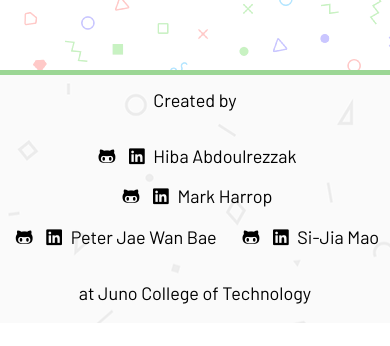
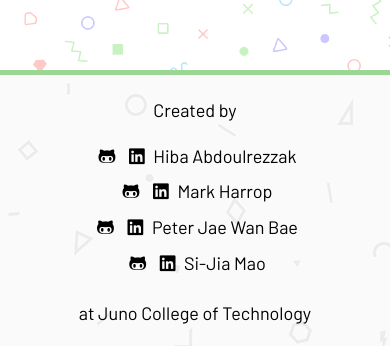
Before and after one commit to Quarantine-Pursuit/quarantineTrivia, a React (Create React App) app: page /savedGames in a window 390 px wide. Shown: the part 915-1261 px from the top of the page. Before the commit the page ends 1238 px from the top, so only its background shows below. Built offline with nearby package versions, Linux system fonts and the light colour scheme; no server answers; the database is empty; a web font is replaced by a local one.

Commit message:
made responsive footer smoother

```diff
--- a/src/App.css
+++ b/src/App.css
@@ -438,7 +438,7 @@ footer {
     border-top: 5px solid #9BD694;
     font-size: 0.9rem;
     margin-top: 80px;
-    padding: 10px 0 15px 0;
+    padding: 20px;
 }
 
 .teamAwesome {
@@ -454,7 +454,6 @@ footer {
 /* ------------------------- */
 /*    Responsive Styling     */
 /* ------------------------- */
-
 
 @media (max-width: 1000px) {
     .categories,
@@ -472,6 +471,18 @@ footer {
     }
 }
 
+@media (max-width: 880px) {
+    .teamAwesome {
+        flex-wrap: wrap;
+        justify-content: center;
+        padding: 0 100px;
+    }
+
+    .teamAwesome li {
+        margin: 0 30px;
+        padding: 5px 0;
+    }
+}
 
 @media (max-width: 800px) {
     .triviaContainer {
@@ -496,6 +507,12 @@ footer {
     }
 }
 
+@media (max-width: 735px) {
+    .teamAwesome {
+        padding: 0 20px;
+    }
+}
+
 @media (max-width: 590px) {
     .triviaContainer {
         height: 600px;
@@ -504,16 +521,13 @@ footer {
         flex-direction: column;
     }
 
-    footer {
-        display: flex;
-        flex-direction: column;
-        align-items: center;
-        justify-content: center;
+    .teamAwesome {
+        padding: 0 85px;
     }
 
-    .teamAwesome {
-        list-style-type: none;
-        flex-wrap: wrap;
+    .teamAwesome li {
+        margin: 0;
+        padding: 0 0 5px 0;
     }
 
     li,
@@ -568,6 +582,7 @@ footer {
 @media (max-width: 520px) {
     .popUp {
         height: 250px;
+        margin-top: 350px;
         padding: 55px 30px 30px 30px;
         width: 300px;
     }
@@ -592,7 +607,11 @@ footer {
     }
 }
 
-
+@media (max-width: 443px) {
+    .teamAwesome {
+        padding: 0 30px;
+    }
+}
 
 @media (max-width: 400px) {
     h2 {
@@ -622,7 +641,6 @@ footer {
     h1 {
         font-size: 2.5rem;
     }
-
 }
 
 @media (max-width: 370px) {
@@ -650,4 +668,14 @@ footer {
         margin: 20px 0 0 0;
         padding: 0 10px;
     }
+
+    .teamAwesome {
+        padding: 0;
+    }
 }
+
+@media (max-height: 500px) {
+    .popUp {
+        margin-top: 50px;
+    }
+}
```
